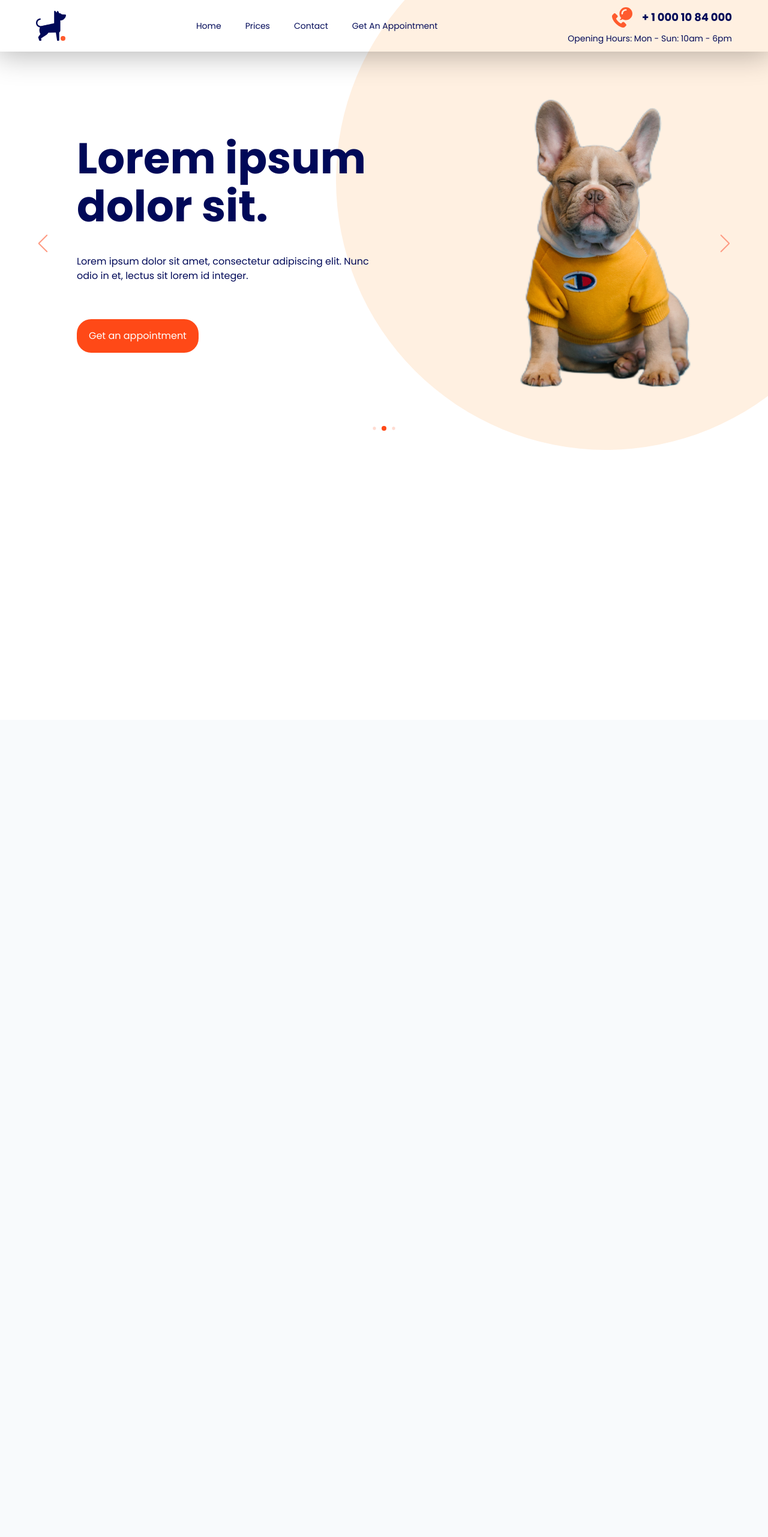
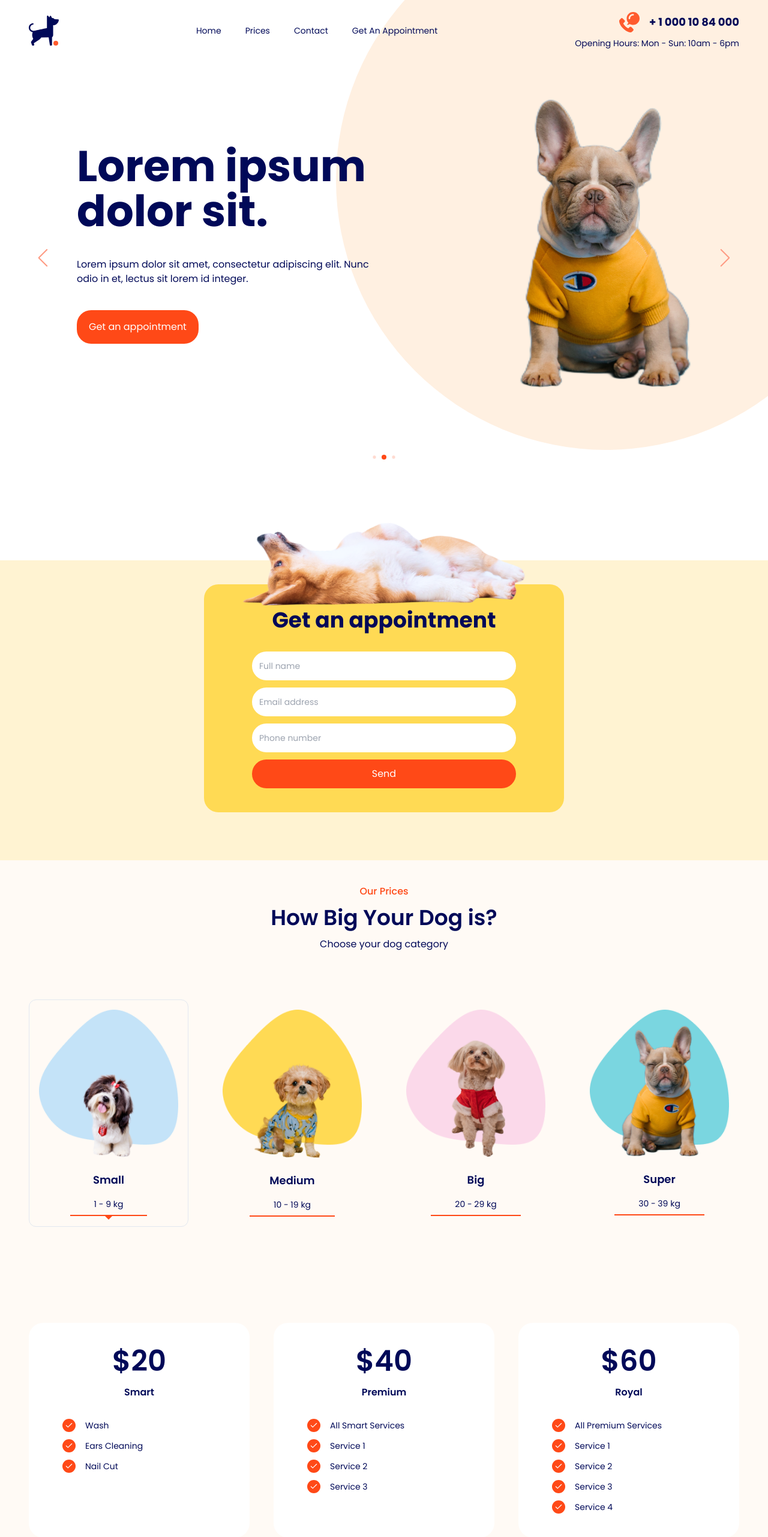
Before and after one commit to JacekLiman/grooming-website, a React (Vite) app: page / in a window 1280 px wide. Shown: the top 2562 px of the page at 60% size. Before the commit the page ends 1200 px from the top, so only its background shows below. Built offline with nearby package versions, Linux system fonts and the light colour scheme.

Commit message:
add Category section

```diff
--- a/src/App.tsx
+++ b/src/App.tsx
@@ -1,12 +1,16 @@
+import Appointment from "./components/Appointment";
+import Category from "./components/Category";
 import Header from "./components/Header";
 import Hero from "./components/Hero";
 
 
 
 function App() {
-  return <div className="">
+  return <div>
     <Header/>
     <Hero/>
+    <Appointment/>
+    <Category/>
   </div>;
 }
 
--- /dev/null
+++ b/src/components/Appointment.tsx
@@ -0,0 +1,49 @@
+import DogImg from "../assets/img/dogs/dog-appointment.png";
+
+const Appointment = () => {
+  return (
+    <section>
+      <div className="container mx-auto bg-yellow-secondary">
+        <div className="pb-20 pt-10 flex items-center justify-center">
+          <form
+            onSubmit={(e) => e.preventDefault()}
+            className="relative py-10 px-10 md:px-20 bg-yellow max-w-[600px] w-full rounded-3xl"
+          >
+            <h2 className="text-center text-4xl font-bold mb-8">
+              Get an appointment
+            </h2>
+
+            <div className="flex flex-col gap-3">
+              <input
+                placeholder="Full name"
+                className="p-3 rounded-full placeholder:text-sm outline-none"
+                type="text"
+              />
+              <input
+                placeholder="Email address"
+                className="p-3 rounded-full placeholder:text-sm outline-none"
+                type="email"
+              />
+              <input
+                placeholder="Phone number"
+                className="p-3 rounded-full placeholder:text-sm outline-none"
+                type="phone"
+              />
+              <button className="text-white bg-orange p-3 rounded-full hover:bg-orange-hover">
+                Send
+              </button>
+            </div>
+
+            <img
+              className="absolute top-0 left-1/2 -translate-x-1/2 -translate-y-3/4 md:h-[140px] h-[110px]"
+              src={DogImg}
+              alt=""
+            />
+          </form>
+        </div>
+      </div>
+    </section>
+  );
+};
+
+export default Appointment;
--- /dev/null
+++ b/src/components/Category.tsx
@@ -0,0 +1,44 @@
+import { useState } from "react";
+import { bundleData } from "../data";
+import CategoryItem from "./CategoryItem";
+import SelectedCategory from "./SelectedCategory";
+
+const Category = () => {
+
+  const [category,setCategory] = useState(bundleData[0].name)
+
+  const filteredBundleData = bundleData.filter((item)=>item.name === category)
+
+  const services = filteredBundleData[0].services
+
+  console.log(services)
+
+  return (
+    <section>
+      <div className="container mx-auto bg-orange-quaternary">
+        <div className="py-10">
+          <div className="text-center space-y-3">
+            <h3 className="text-orange font-medium">Our Prices</h3>
+            <h2 className="text-4xl font-semibold">How Big Your Dog is?</h2>
+            <p>Choose your dog category</p>
+          </div>
+          <div className="py-20 grid grid-cols-1 md:grid-cols-4 gap-10">
+            {bundleData.map((item,idx)=>{
+              const{image,name,dogCategory}=item
+              return <CategoryItem key={idx} category={category} setCategory={setCategory} image={image.type} name={name} dogCategory={dogCategory}/>
+            })}
+          </div>
+          <div className="py-20 grid grid-cols-1  sm:grid-cols-2 lg:grid-cols-3 gap-10">
+              {services.map((item,idx)=>{
+                const {name,price,list} = item
+
+                return <SelectedCategory key={idx} name={name} price={price} list={list}/>
+              })}
+          </div>
+        </div>
+      </div>
+    </section>
+  );
+};
+
+export default Category;
--- /dev/null
+++ b/src/components/CategoryItem.tsx
@@ -0,0 +1,38 @@
+type CategoryItemProps = {
+  image: string;
+  name: string;
+  dogCategory: string;
+  category:string;
+  setCategory:(arg:string)=>void;
+};
+
+import Triangle from '../assets/img/triangle.svg'
+
+const CategoryItem = ({ image, name, dogCategory,setCategory,category }: CategoryItemProps) => {
+
+  return (
+    <div
+      onClick={() => setCategory(name)}
+      className={` ${
+        name === category ? "border-slate-200" : "border-transparent "
+      } p-4 flex flex-col items-center gap-2 cursor-pointer border hover:border-slate-200 rounded-xl`}
+    >
+      <div className="mb-4">
+        <img className="w-full max-w-[250px] mx-auto" src={image} alt="" />
+      </div>
+      <h3 className="capitalize text-center text-lg font-semibold">{name}</h3>
+      <p className="relative text-center text-sm px-10 py-2 border-b-orange border-b-2">
+        <img
+          className={`${
+            name === category ? "block" : "hidden"
+          } absolute bottom-0 left-1/2 -translate-x-1/2 translate-y-full`}
+          src={Triangle}
+          alt=""
+        />
+        {dogCategory}
+      </p>
+    </div>
+  );
+};
+
+export default CategoryItem;
--- a/src/components/Header.tsx
+++ b/src/components/Header.tsx
@@ -18,9 +18,13 @@ const Header = () => {
   });
 
   return (
-    <header className={`${scrollActive ? "bg-white":"bg-transparent"}  fixed w-screen shadow-primary z-10 transition-all`}>
+    <header
+      className={`${
+        scrollActive ? "bg-white shadow-primary" : "bg-transparent "
+      }  fixed w-screen  z-10 transition-all`}
+    >
       <div className="container mx-auto">
-        <div className="p-3 flex justify-between items-center">
+        <div className="flex justify-between items-center py-5">
           <div>
             <img src={Logo} alt="" />
           </div>
--- a/src/components/Hero.tsx
+++ b/src/components/Hero.tsx
@@ -4,8 +4,8 @@ import HeroSlider from "./HeroSlider"
 const Hero = () => {
   return (
     <section>
-      <div className="container mx-auto  bg-white overflow-hidden relative">
-        <div className=" min-h-[1200px] py-[86px]">
+      <div className="container mx-auto pt-[86px] pb-40 bg-white overflow-hidden relative">
+        <div>
           <HeroSlider />
         </div>
         <div className="hidden lg:block absolute w-[900px] h-[900px] rounded-full bg-orange-tertiary top-0 right-0 translate-x-[180px] -translate-y-[150px] "></div>
--- a/src/components/HeroSlider.tsx
+++ b/src/components/HeroSlider.tsx
@@ -26,11 +26,14 @@ const HeroSlider = () => {
         const { title, subtitle, image, buttonText } = slide;
         return (
           <SwiperSlide key={idx}>
-            <div className="grid grid-cols-1 lg:grid-cols-2 p-20 gap-10 lg:gap-0">
-              <div className="flex flex-col text-center lg:text-left justify-center items-start gap-10 lg:max-w-[550px]">
-                <h2 className="leading-[80px] text-7xl font-bold">{title}</h2>
-                <p>{subtitle}</p>
-                <button className="hover:bg-orange-hover px-5 py-4 bg-orange rounded-3xl text-white mx-auto lg:mx-0 mt-5">
+            <div className="grid grid-cols-1 lg:grid-cols-2 p-20 pb-32  gap-20 lg:gap-0">
+              <div className="flex flex-col gap-10 justify-center items-center lg:items-start text-center lg:text-left">
+                <h2 className="lg:leading-[75px]  text-5xl lg:text-7xl font-bold">
+                  {title}
+                </h2>
+                <p className="">{subtitle}</p>
+
+                <button className="hover:bg-orange-hover px-5 py-4 bg-orange rounded-3xl text-white">
                   {buttonText}
                 </button>
               </div>
--- /dev/null
+++ b/src/components/SelectedCategory.tsx
@@ -0,0 +1,28 @@
+import { FiCheck } from "react-icons/fi";
+
+type SelectedCategoryProps = {
+  name: string;
+  price: number;
+  list: string[];
+};
+
+const SelectedCategory = ({ name, price, list }: SelectedCategoryProps) => {
+  return (
+    <div className="px-14 py-10 bg-white rounded-3xl">
+      <h3 className="text-center text-5xl font-semibold">${price}</h3>
+      <p className="text-center capitalize mt-4 mb-8 font-semibold">{name}</p>
+      <ul className="space-y-3">
+        {list.map((item, idx) => (
+          <li className="flex items-center gap-4 capitalize text-sm" key={idx}>
+            <div className="p-1 bg-orange rounded-full text-white">
+              <FiCheck />
+            </div>
+            {item}
+          </li>
+        ))}
+      </ul>
+    </div>
+  );
+};
+
+export default SelectedCategory;
--- a/src/data.tsx
+++ b/src/data.tsx
@@ -66,7 +66,7 @@ export const bundleData = [
       {
         name: 'smart',
         price: 20,
-        list: ['wash', 'ears cleaning', 'nail cut', 'perfumed'],
+        list: ['wash', 'ears cleaning', 'nail cut'],
       },
       {
         name: 'premium',
@@ -76,7 +76,7 @@ export const bundleData = [
           'service 1',
           'service 2',
           'service 3',
-          'service 4',
+
         ],
       },
       {
@@ -88,8 +88,7 @@ export const bundleData = [
           'service 2',
           'service 3',
           'service 4',
-          'service 5',
-          'service 6',
+
         ],
       },
     ],
@@ -103,7 +102,7 @@ export const bundleData = [
       {
         name: 'smart',
         price: 80,
-        list: ['wash', 'ears cleaning', 'nail cut', 'perfumed'],
+        list: ['wash', 'ears cleaning', 'nail cut'],
       },
       {
         name: 'premium',
@@ -113,7 +112,7 @@ export const bundleData = [
           'service 1',
           'service 2',
           'service 3',
-          'service 4',
+
         ],
       },
       {
@@ -126,7 +125,7 @@ export const bundleData = [
           'service 3',
           'service 4',
           'service 5',
-          'service 6',
+
         ],
       },
     ],
@@ -150,7 +149,7 @@ export const bundleData = [
           'service 1',
           'service 2',
           'service 3',
-          'service 4',
+
         ],
       },
       {
@@ -163,7 +162,7 @@ export const bundleData = [
           'service 3',
           'service 4',
           'service 5',
-          'service 6',
+
         ],
       },
     ],
```
